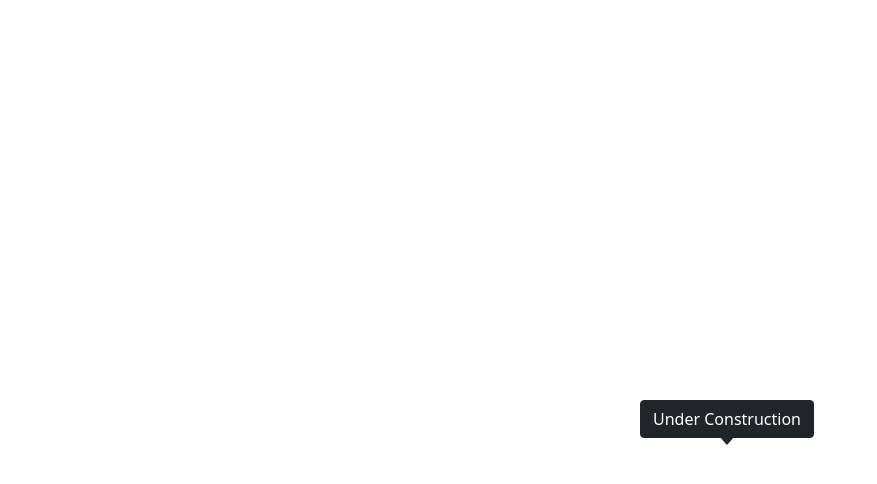
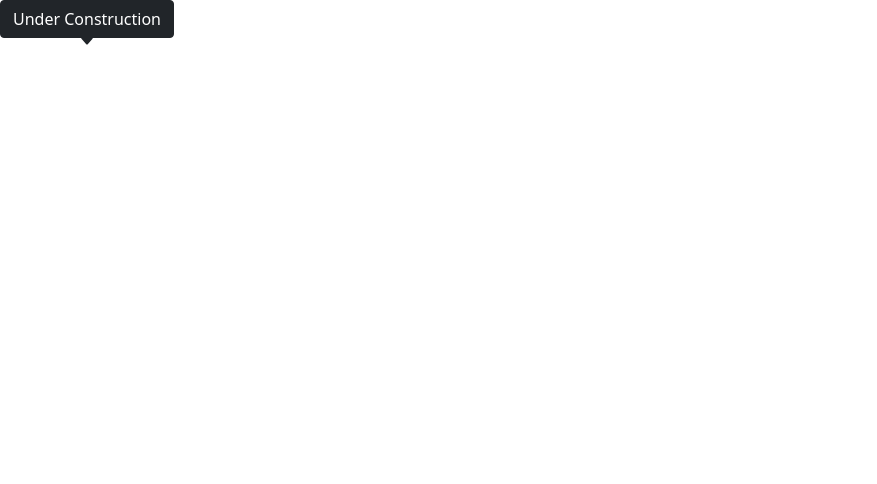
Before and after one commit to kholilrnm/kholilrnm.github.io, a plain HTML site: page index.html in a window 1280 px wide. Shown: the whole page, without its empty margins (0-877 px from the left). Drawn offline with nearby package versions, Linux system fonts and the light colour scheme.

Commit message:
no message

```diff
--- a/index.html
+++ b/index.html
@@ -8,7 +8,7 @@
 
 <body>
 
-<div class="position-absolute top-50 start-50">
+<div class="position-absolute top-40 start-40">
 	<button type="button" class="btn btn-dark position-relative">
 	  Under Construction <svg width="1em" height="1em" viewBox="0 0 16 16" class="position-absolute top-100 start-50 translate-middle mt-1 bi bi-caret-down-fill" fill="#212529" xmlns="http://www.w3.org/2000/svg"><path d="M7.247 11.14L2.451 5.658C1.885 5.013 2.345 4 3.204 4h9.592a1 1 0 0 1 .753 1.659l-4.796 5.48a1 1 0 0 1-1.506 0z"/></svg>
 	</button>
```
